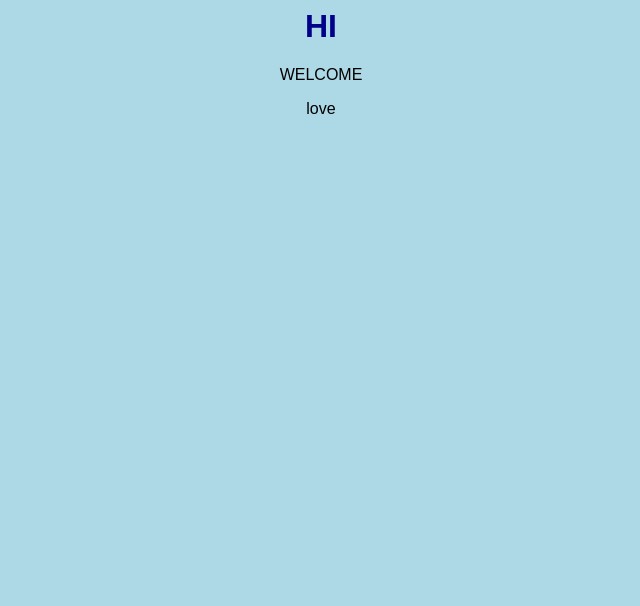
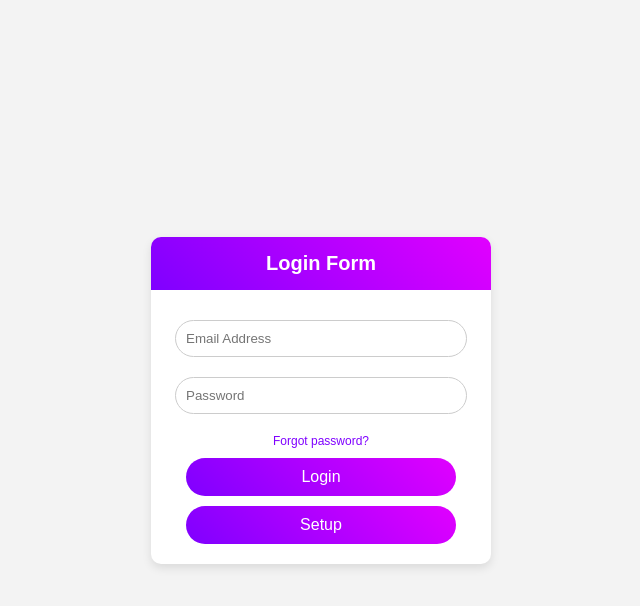
Before and after one commit to khalidmarescalchi/lfp, a plain HTML site: page index.html in a window 1280 px wide. Shown: the whole page, without its empty margins (319-959 px from the left). Drawn offline with Linux system fonts and the light colour scheme.

Commit message:
Add files via upload

```diff
--- a/index.html
+++ b/index.html
@@ -1,18 +1,93 @@
-<html>
+<!DOCTYPE html>
+<html lang="en">
 <head>
+  <meta charset="UTF-8">
+  <meta name="viewport" content="width=device-width, initial-scale=1.0">
+  <title>Login Form</title>
   <style>
-       Body {background-color:lightblue;
-            text-align:center;
-            font-family:Arial;
+    body {
+      display: flex;
+      justify-content: center;
+      align-items: center;
+      height: 100vh;
+      background: #f3f3f3;
+      margin: 0;
+      font-family: Arial, sans-serif;
     }
-           h1 {
-              color:darkblue
+
+    .login-box {
+      background: white;
+      width: 300px;
+      padding: 20px;
+      border-radius: 10px;
+      box-shadow: 0 4px 10px rgba(0,0,0,0.1);
+      text-align: center;
+    }
+
+    .login-header {
+      background: linear-gradient(45deg, #7f00ff, #e100ff);
+      color: white;
+      font-size: 20px;
+      font-weight: bold;
+      padding: 15px;
+      border-radius: 10px 10px 0 0;
+      margin: -20px -20px 20px -20px;
+    }
+
+    .login-box input {
+      width: 90%;
+      padding: 10px;
+      margin: 10px 0;
+      border: 1px solid #ccc;
+      border-radius: 20px;
+      outline: none;
+    }
+
+    .login-box a {
+      display: block;
+      margin: 10px 0;
+      font-size: 12px;
+      color: #7f00ff;
+      text-decoration: none;
+    }
+
+    .login-box button {
+      background: linear-gradient(45deg, #7f00ff, #e100ff);
+      color: white;
+      border: none;
+      padding: 10px;
+      width: 90%;
+      border-radius: 20px;
+      font-size: 16px;
+      cursor: pointer;
+    }
+
+    .signup {
+      margin-top: 10px;
+      font-size: 14px;
+    }
+
+    .signup a {
+      color: #7f00ff;
+      text-decoration: none;
+      font-weight: bold;
     }
   </style>
 </head>
-           <BODY>
-      <H1>HI</H1>
-      <P> WELCOME</P>
-      <botton onclick="alert('khalid')">love</botton>
-   </BODY>
-</HTML>
+<body>
+  <div class="login-box">
+    <div class="login-header">Login Form</div>
+    <input type="email" placeholder="Email Address">
+    <input type="password" placeholder="Password">
+    <a href="#">Forgot password?</a>
+    <button>Login</button>
+    <div class="signup">
+    <button class="btn" onclick="window.location.href='setup.html'">
+  Setup
+</button>
+
+
+    </div>
+  </div>
+</body>
+</html>
```
Lines whose indentation alone changed are shown as unchanged.
